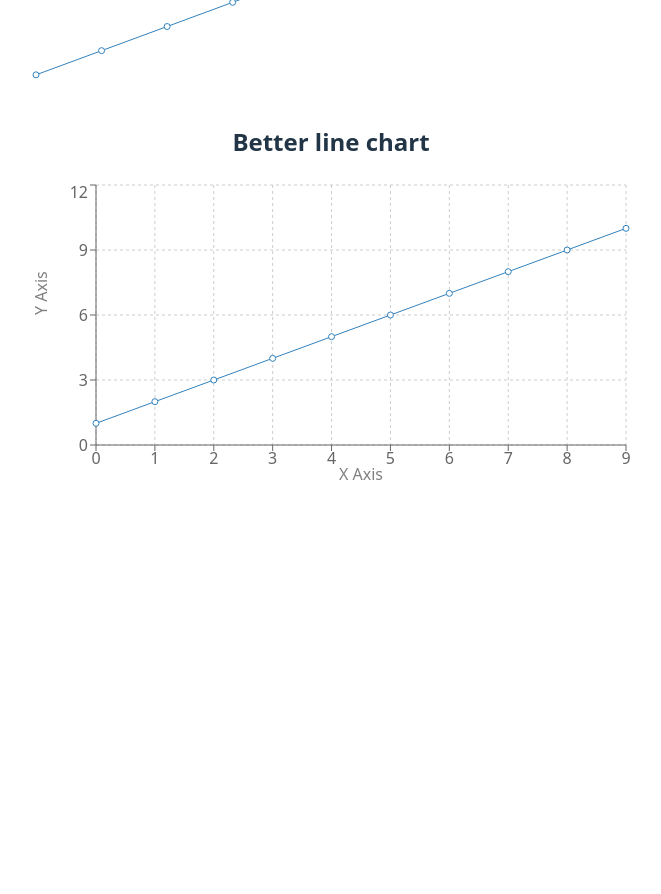
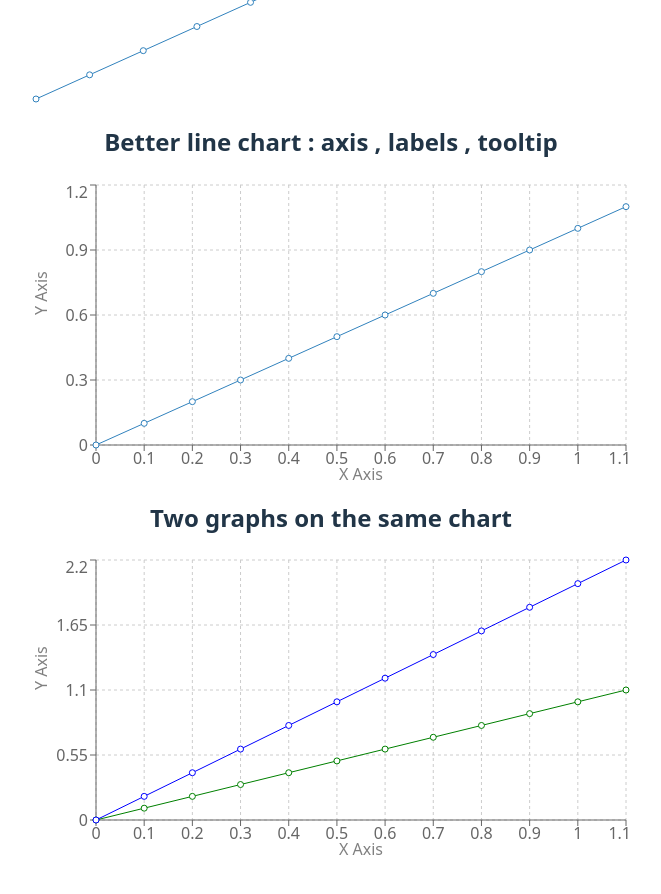
Before and after one commit to NathanKr/recharts-playground, a React (Vite) app: page / in a window 1280 px wide. Shown: the part 320-1214 px from the top of the page, without its empty margins (309-970 px from the left). Before the commit the page ends 848 px from the top, so only its background shows below. Built offline with nearby package versions, Linux system fonts and the light colour scheme.

Commit message:
two graphs on the same chart

```diff
--- a/src/App.tsx
+++ b/src/App.tsx
@@ -8,19 +8,29 @@ import {
 } from "recharts";
 import "./App.css";
 
-const raw = [1, 2, 3, 4, 5, 6, 7, 8, 9, 10];
-const data = raw.map((value, index) => ({ x: index, y: value }));
+// --- assune x and y1 have same length
+const x = [0, 0.1, 0.2, 0.3, 0.4, 0.5, 0.6, 0.7, 0.8, 0.9, 1, 1.1];
+const y1 = x.map((value) => value);
+const y2 = x.map((value) => value * 2);
+const data1 = x.map((value, index) => ({ x: value, y: y1[index] }));
+const data2 = x.map((value, index) => ({ x: value, y: y2[index] }));
+
+const combinedData = x.map((value, index) => ({
+  x: value,
+  y1: y1[index],
+  y2: y2[index],
+}));
 
 function App() {
   return (
     <>
       <h2>Most simple line chart</h2>
-      <LineChart width={600} height={300} data={data}>
+      <LineChart width={600} height={300} data={data1}>
         <Line dataKey="y" />
       </LineChart>
-      {/* ad x,y axis and grid */}
-      <h2>Better line chart</h2>
-      <LineChart width={600} height={300} data={data}>
+      {/* add x,y axis and grid */}
+      <h2>Better line chart : axis , labels , tooltip</h2>
+      <LineChart width={600} height={300} data={data1}>
         {/* -- dashed lines grid */}
         <CartesianGrid strokeDasharray="3 3" />
         {/* the label is inside the chart at its bottom with offset 5 */}
@@ -36,6 +46,24 @@ function App() {
         <Tooltip />
         <Line dataKey="y" />
       </LineChart>
+      <h2>Two graphs on the same chart</h2>
+      <LineChart width={600} height={300} data={combinedData}>
+        {/* -- dashed lines grid */}
+        <CartesianGrid strokeDasharray="3 3" />
+        {/* the label is inside the chart at its bottom with offset 5 */}
+        <XAxis
+          dataKey="x"
+          label={{ value: "X Axis", position: "insideBottom", offset: -5 }}
+        />
+        {/* the label is inside the chart and the left. the text is rotated by 90 degree */}
+        <YAxis
+          label={{ value: "Y Axis", angle: -90, position: "insideLeft" }}
+        />
+        {/* show the y value on the chart when hovered */}
+        <Tooltip />
+        <Line dataKey="y1" stroke="green" />
+        <Line dataKey="y2" stroke="blue" />
+      </LineChart>
     </>
   );
 }
```
